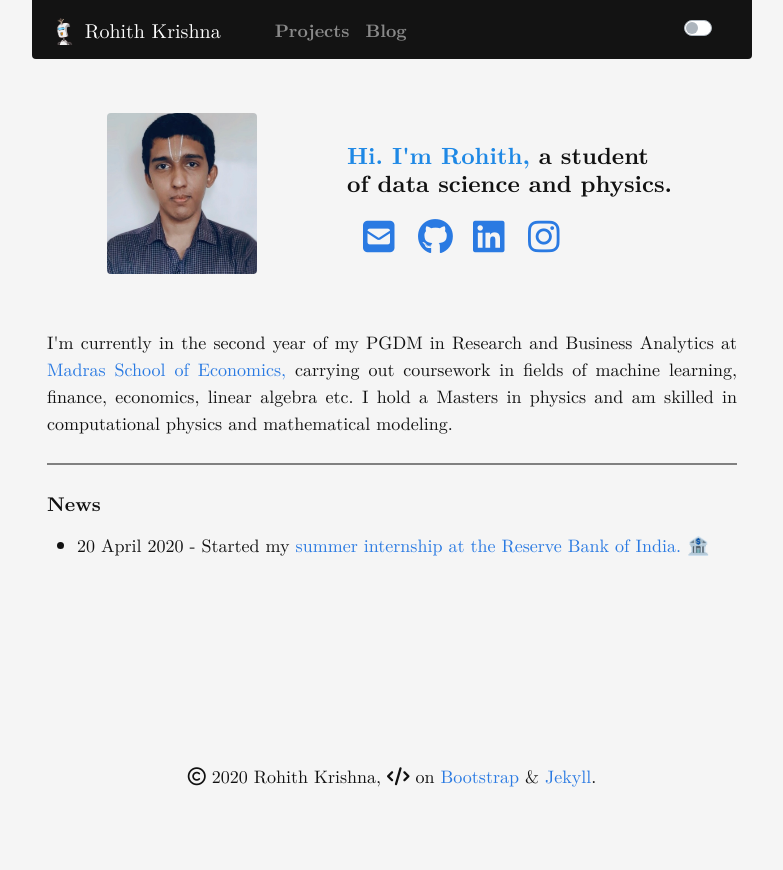
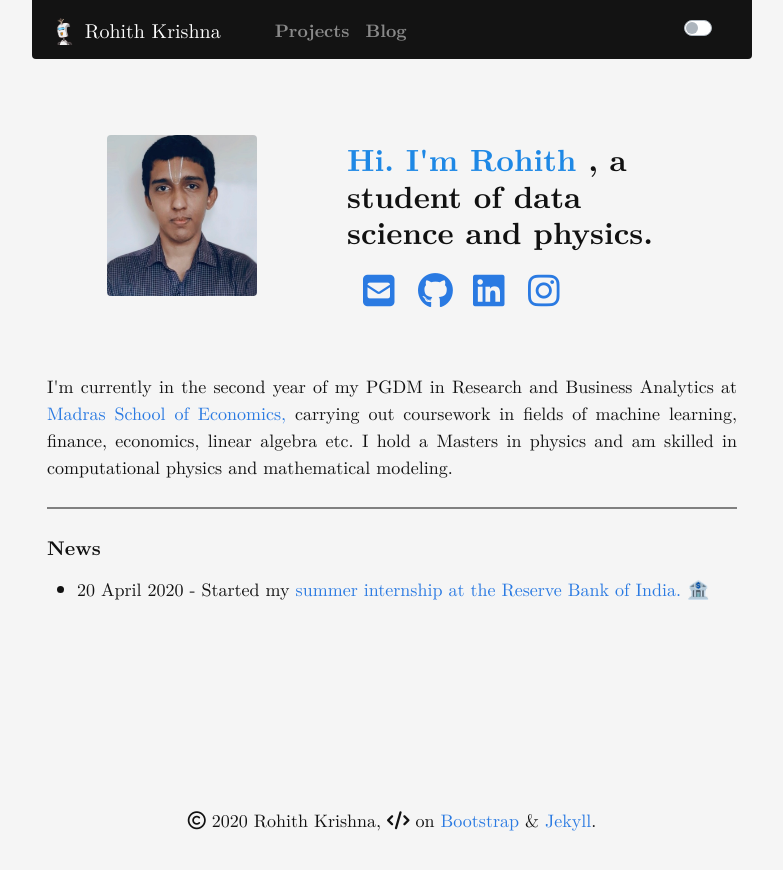
Before and after one commit to rohithmay/rohithmay.github.io, a Jekyll site: the page built from index.md, in a window 1280 px wide. Shown: the top 870 px of the page, without its empty margins (248-1031 px from the left). Built offline with Jekyll 4.4.1, drawn with Linux system fonts in a browser that asks for light colours; nearby versions of some CDN libraries; a style sheet for code colours, icons or effects is not loaded.

Commit message:
Update index.md

```diff
--- a/index.md
+++ b/index.md
@@ -23,8 +23,8 @@
                         <br/>
 
 
-                          <h2> <span style="color:#1E88E5"> Hi. I'm Rohith, </span>
-                              a student of data science and physics.</h2>
+                          <h1> <span style="color:#1E88E5"> Hi. I'm Rohith </span>,
+                              a student of data science and physics.</h1>
 
                             <!-- Graduate Student <br/>
                             PGDM in Business Analytics <br/>
```
